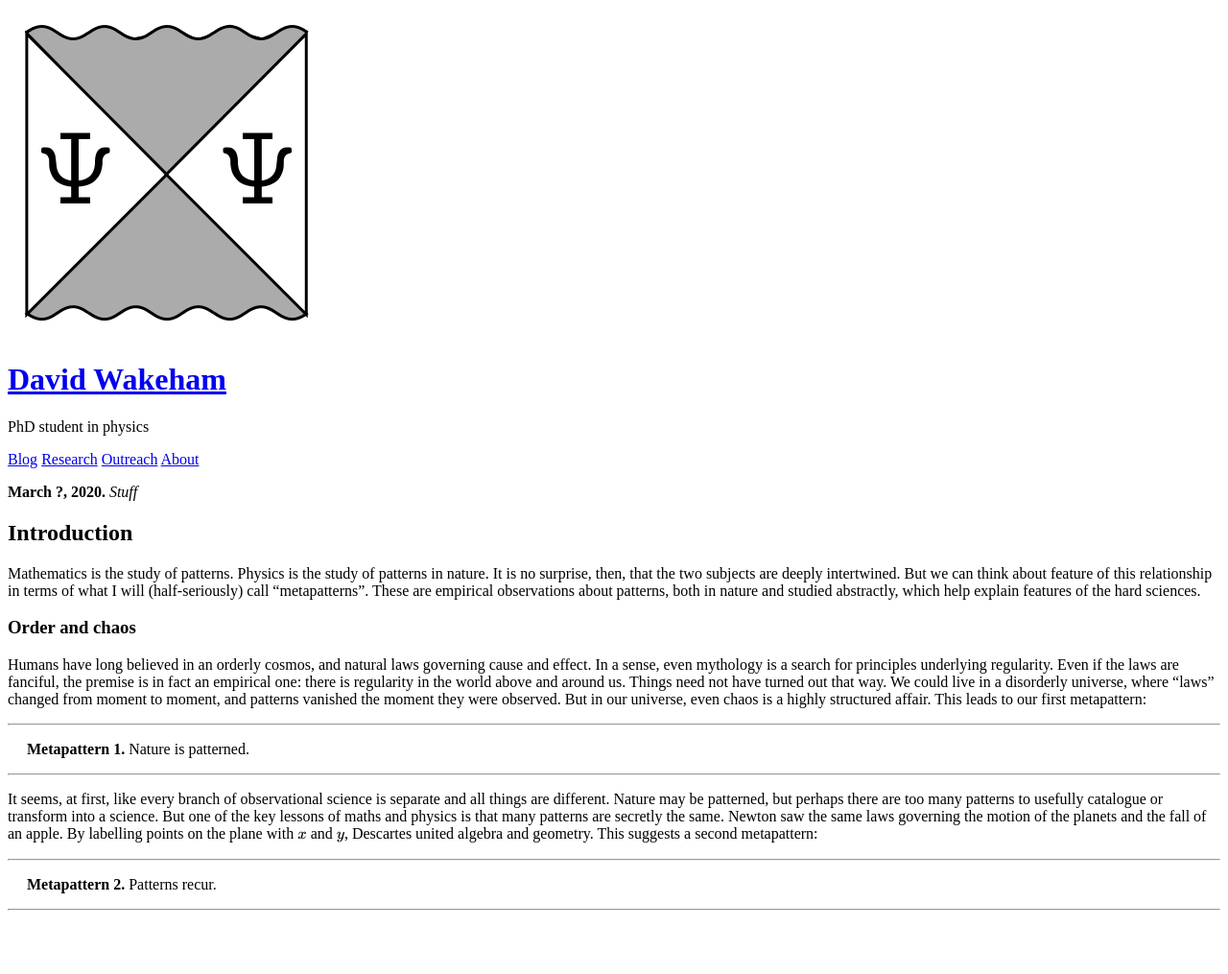
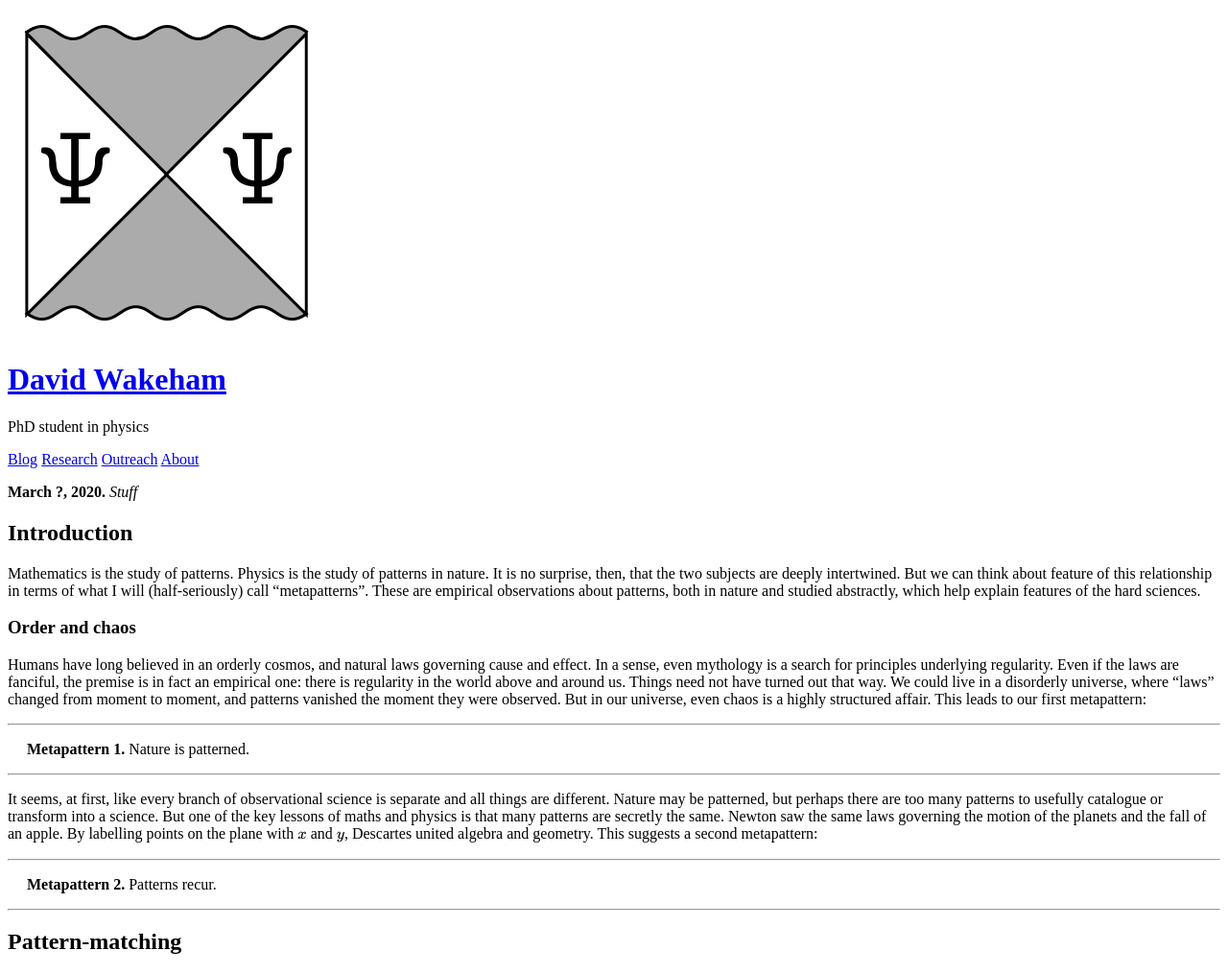
Before and after one commit to hapax/hapax.github.io, a Jekyll site: the page built from assets/patterns.md, in a window 1280 px wide. Shown: the whole page at 96% size. Built offline with Jekyll 4.4.1, drawn with Linux system fonts in a browser that asks for light colours; our own code applies the rules of GitHub Pages for plain Markdown files; formulas are drawn with MathJax 3; a script that is not in the unit is left out; before the commit the page ends 957 px from its top, so only the background shows below that.

Commit message:
Update patterns.md

```diff
--- a/assets/patterns.md
+++ b/assets/patterns.md
@@ -60,3 +60,5 @@ This suggests a second metapattern:
 </span>
 
 ---
+
+## Pattern-matching
```
